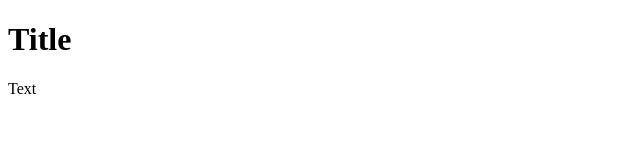
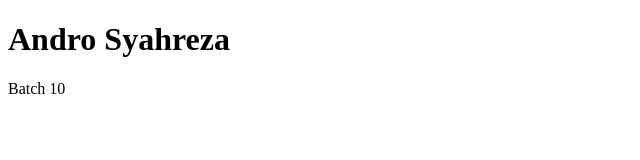
Before and after one commit to yogiepurnama1989/git-exercise, a plain HTML site: page index.html in a window 1280 px wide. Shown: the whole page, without its empty margins (0-640 px from the left). Drawn offline with Linux system fonts and the light colour scheme.

Commit message:
change header index.html

```diff
--- a/index.html
+++ b/index.html
@@ -7,7 +7,7 @@
     <title>Git Exercise</title>
   </head>
   <body>
-    <h1>Title</h1>
-    <p>Text</p>
+    <h1>Andro Syahreza</h1>
+    <p>Batch 10</p>
   </body>
 </html>
```
